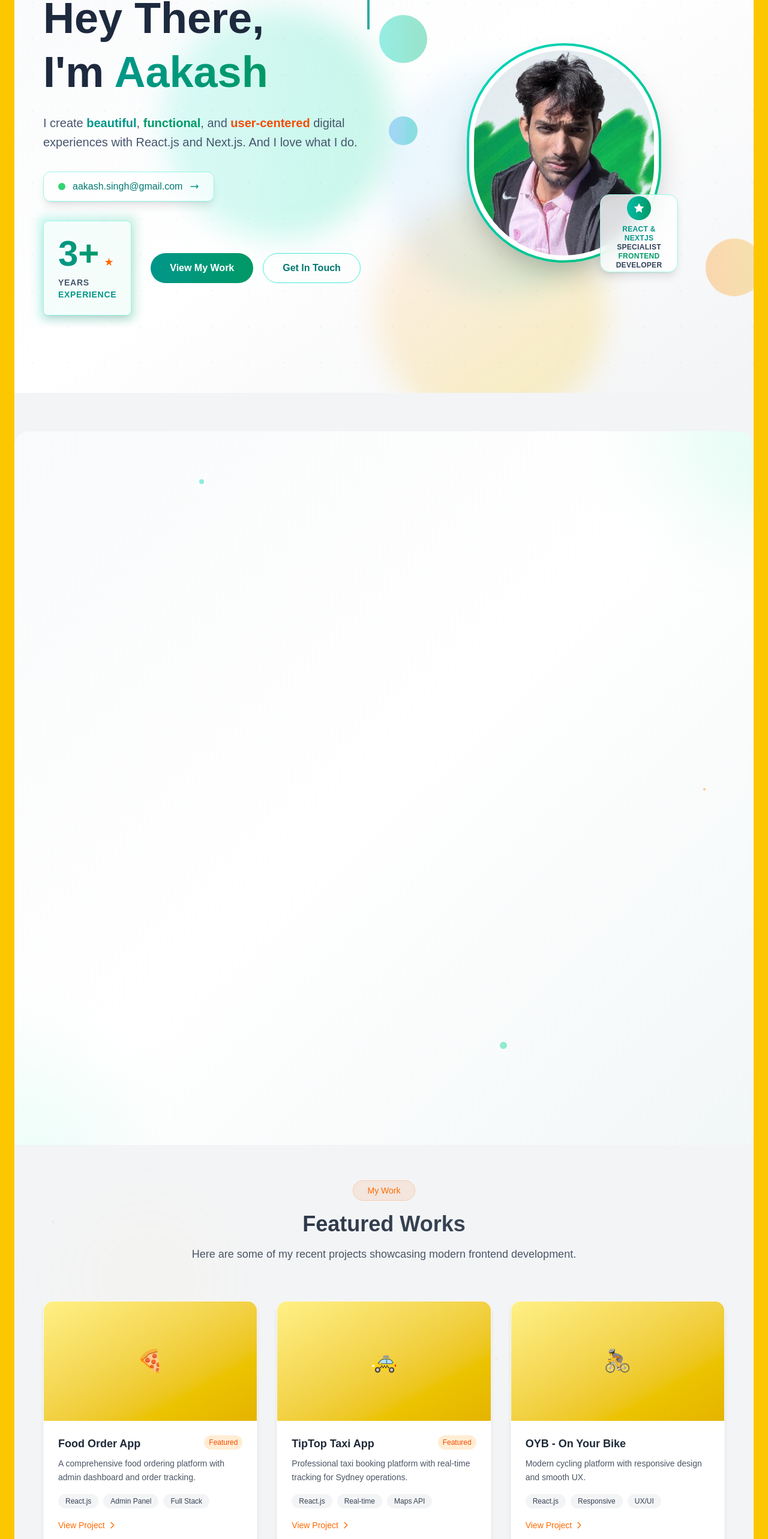
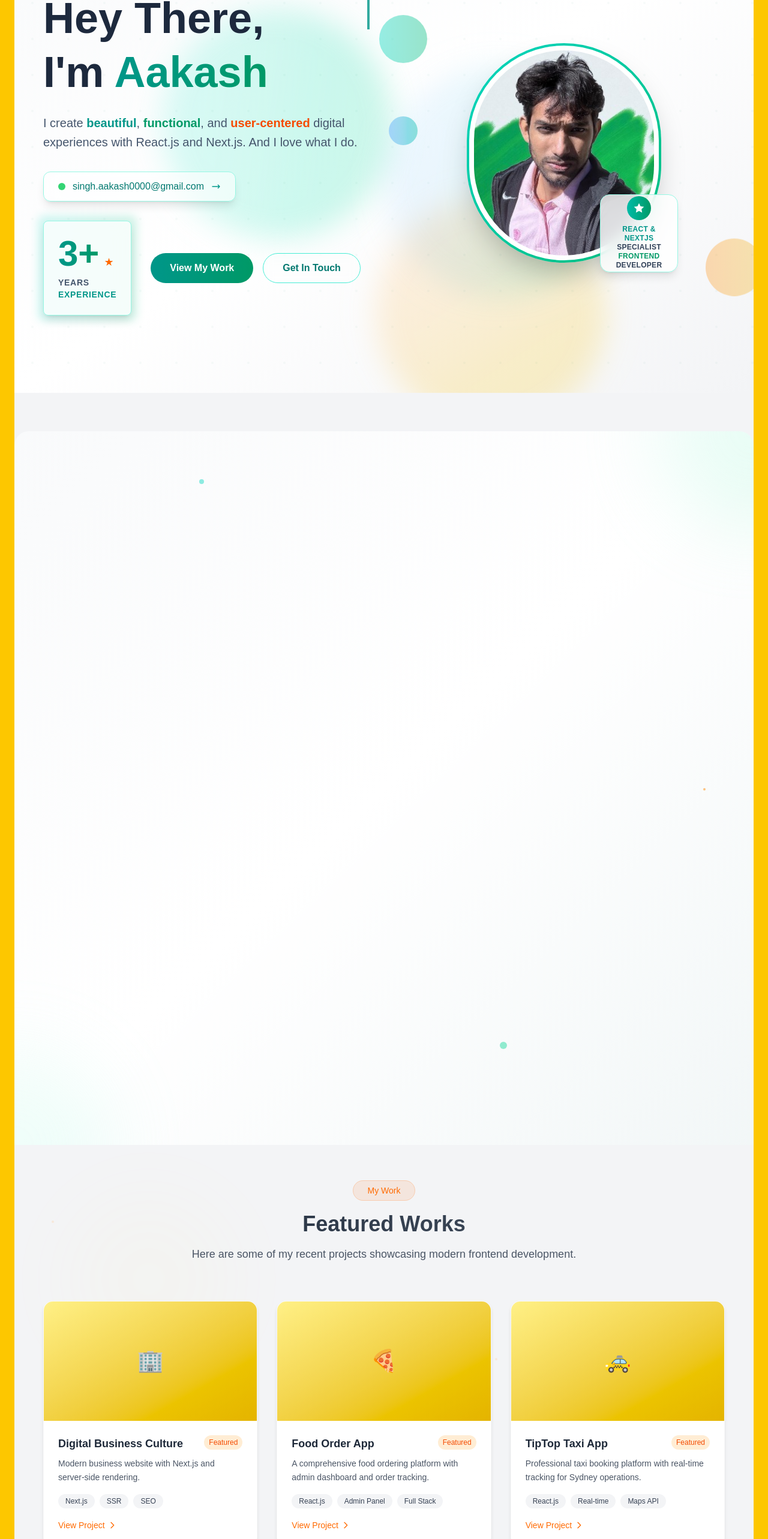
Before and after one commit to Ellchapo/portfolio, a Next.js app: page / in a window 1280 px wide. Shown: the part 169-2735 px from the top of the page at 60% size. Built offline with nearby package versions, Linux system fonts and the light colour scheme.

Commit message:
portfolio

```diff
--- a/app/components/Contact.tsx
+++ b/app/components/Contact.tsx
@@ -78,13 +78,13 @@ export default function Contact() {
                   <div className="w-8 h-8 bg-yellow-400 rounded-full flex items-center justify-center text-gray-900 group-hover:scale-110 transition-transform duration-200">
                     📧
                   </div>
-                  <span className="group-hover:text-yellow-400 transition-colors">aakash.singh@gmail.com</span>
+                  <span className="group-hover:text-yellow-400 transition-colors">singh.aakash0000@gmail.com</span>
                 </div>
                 <div className="flex items-center space-x-4 p-3 rounded-lg hover:bg-yellow-400/5 transition-colors group">
                   <div className="w-8 h-8 bg-yellow-400 rounded-full flex items-center justify-center text-gray-900 group-hover:scale-110 transition-transform duration-200">
                     📱
                   </div>
-                  <span className="group-hover:text-yellow-400 transition-colors">+91 9876543210</span>
+                  <span className="group-hover:text-yellow-400 transition-colors">+91 9064387318</span>
                 </div>
                 <div className="flex items-center space-x-4 p-3 rounded-lg hover:bg-yellow-400/5 transition-colors group">
                   <div className="w-8 h-8 bg-yellow-400 rounded-full flex items-center justify-center text-gray-900 group-hover:scale-110 transition-transform duration-200">
--- a/app/components/Hero.tsx
+++ b/app/components/Hero.tsx
@@ -96,7 +96,7 @@ export default function Hero() {
             {/* Glassmorphism contact card */}
             <div className="inline-flex items-center space-x-3 bg-white/60 backdrop-blur-md border border-teal-200 rounded-xl px-6 py-3 hover:bg-white/80 transition-all duration-300 group cursor-pointer shadow-lg">
               <div className="w-3 h-3 bg-green-500 rounded-full animate-pulse" />
-              <p className="text-teal-700 font-medium">aakash.singh@gmail.com</p>
+              <p className="text-teal-700 font-medium">singh.aakash0000@gmail.com</p>
               <svg className="w-4 h-4 text-teal-600 group-hover:translate-x-1 transition-transform" fill="none" stroke="currentColor" viewBox="0 0 24 24">
                 <path strokeLinecap="round" strokeLinejoin="round" strokeWidth={2} d="M17 8l4 4m0 0l-4 4m4-4H3" />
               </svg>
--- a/app/components/Projects.tsx
+++ b/app/components/Projects.tsx
@@ -1,6 +1,15 @@
 'use client';
 
 const projects = [
+
+   {
+    title: 'Digital Business Culture',
+    description: 'Modern business website with Next.js and server-side rendering.',
+    image: '🏢',
+    tags: ['Next.js', 'SSR', 'SEO'],
+    liveUrl: 'https://lucent-zuccutto-c1f64c.netlify.app',
+    featured: true
+  },
   {
     title: 'Food Order App',
     description: 'A comprehensive food ordering platform with admin dashboard and order tracking.',
@@ -41,14 +50,7 @@ const projects = [
     liveUrl: 'https://panel.basekamp.co.uk/member/signup',
     featured: false
   },
-  {
-    title: 'Digital Business Culture',
-    description: 'Modern business website with Next.js and server-side rendering.',
-    image: '🏢',
-    tags: ['Next.js', 'SSR', 'SEO'],
-    liveUrl: 'https://lucent-zuccutto-c1f64c.netlify.app',
-    featured: true
-  }
+
 ];
 
 export default function Projects() {
```
